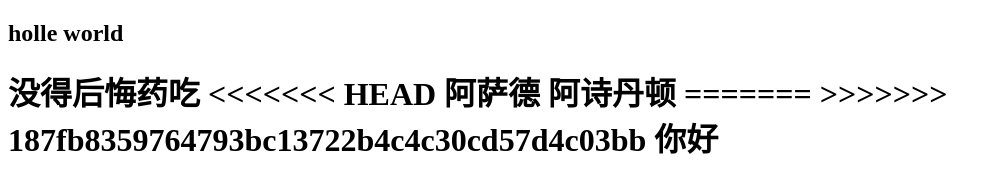
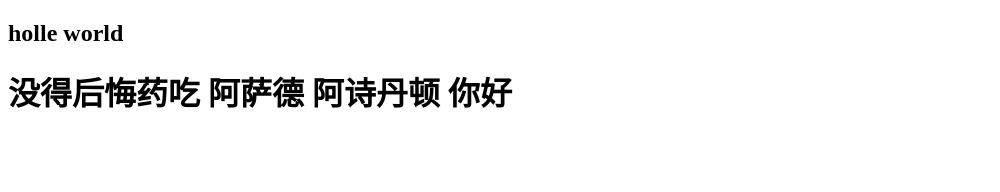
Before and after one commit to tm-1997/gitdemo, a plain HTML site: page index.html in a window 1280 px wide. Shown: the whole page, without its empty margins (0-1000 px from the left). Drawn offline with Linux system fonts and the light colour scheme.

Commit message:
添加了一些东西

```diff
--- a/index.html
+++ b/index.html
@@ -9,12 +9,9 @@
     <div><h2>holle world</h2></div>
     <h1>
         没得后悔药吃
-<<<<<<< HEAD
         阿萨德
         阿诗丹顿
-=======
->>>>>>> 187fb8359764793bc13722b4c4c30cd57d4c03bb
-你好
+          你好
     </h1>
 </body>
 </html>
```
